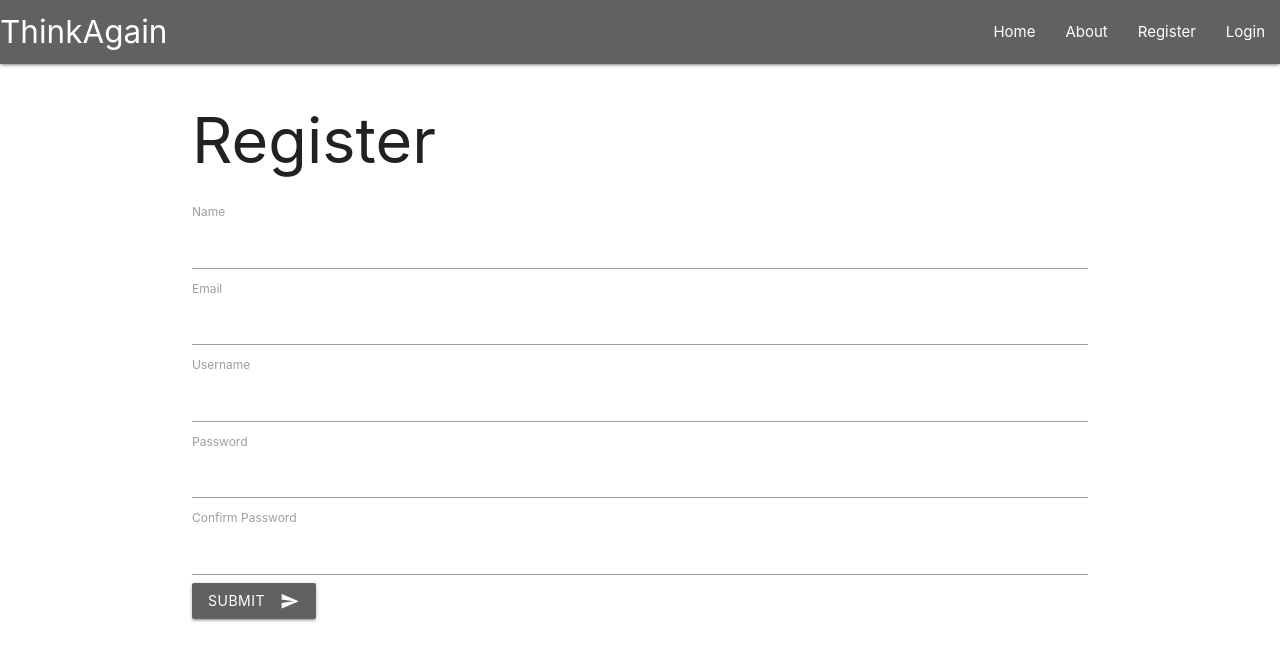
After one commit to SHIINA96/IoT_Server_Dashboard, a Flask app: page /register in a window 1280 px wide. The commit adds this page. Shown: the top 661 px of the page. Run offline with Flask 2, Linux system fonts and the light colour scheme; some libraries are stand-ins or nearby versions.

Commit message:
Test Code
The layout of JQuery need to be solved

```diff
--- a/app.py
+++ b/app.py
@@ -1,22 +1,28 @@
 # Setting sqlalchemy
 from sqlalchemy import Column, String, Integer, Date, create_engine
 from sqlalchemy.ext.declarative import declarative_base
-
 Base = declarative_base()
 
 # Create engine
 engine = create_engine("mysql+mysqlconnector://bob:secret@localhost:3306/Arduino")
 
-
 # Web setting
-from flask import Flask, render_template, Response
+from flask import Flask, render_template, request, redirect, url_for, logging, session, flash
+from wtforms import Form, StringField, PasswordField, validators
+from passlib.hash import sha256_crypt
+from functools import wraps
 from queue import Queue
 import threading
 import gevent
 import os, sys, time
 
+#from database import dbusers
+#from devices import Devices
+
 app = Flask(__name__)
-app.debug = True
+app.debug=True
+
+#devices = Devices()
 
 qHumi = Queue()
 qTemp = Queue()
@@ -28,108 +34,234 @@ qTemp = Queue()
 # To do - Error handling.
 temperature_value = 0
 def log_temp(name):
-	print("Starting " + name)
-	gevent.sleep(5)
-	while True:
-		global temperature_value
+    print("Starting " + name)
+    gevent.sleep(5)
+    while True:
+        global temperature_value
 
-		# Pull data from database
-		connection = engine.connect()
-		temperature_value = connection.execute("select Temperature_Value from Temperature_Data order by Data_ID DESC LIMIT 1")
-		for row in temperature_value:
-			print("Temperature:", row['Temperature_Value'])
-			temp = row['Temperature_Value']
-		connection.close()
+        # Pull data from database
+        connection = engine.connect()
+        temperature_value = connection.execute("select Temperature_Value from Temperature_Data order by Data_ID DESC LIMIT 1")
+        for row in temperature_value:
+            print("Temperature:", row['Temperature_Value'])
+            temp = row['Temperature_Value']
+        connection.close()
 
-		# print("temp added in the queue")
-		qTemp.put(temp)
-		gevent.sleep(0.5)
+        # print("temp added in the queue")
+        qTemp.put(temp)
+        gevent.sleep(0.5)
 
 
 # Logging humidity data - simulation
 # To do - Error handling.
 humidity_value = 0
 def log_humidity(name):
-	print("Starting " + name)
-	gevent.sleep(5)
-	while True:
-		global humidity_value
+    print("Starting " + name)
+    gevent.sleep(5)
+    while True:
+        global humidity_value
 
-		# Pull data from database
-		connection = engine.connect()
-		humidity_value = connection.execute("select Humidity_Value from Humidity_Data order by Data_ID DESC LIMIT 1")
-		for row in humidity_value:
-			print("Humidity:", row['Humidity_Value'])
-			humi = row['Humidity_Value']
-		connection.close()
+        # Pull data from database
+        connection = engine.connect()
+        humidity_value = connection.execute("select Humidity_Value from Humidity_Data order by Data_ID DESC LIMIT 1")
+        for row in humidity_value:
+            print("Humidity:", row['Humidity_Value'])
+            humi = row['Humidity_Value']
+        connection.close()
 
-		# print("humidity added in the queue")
-		qHumi.put(humi)
-		gevent.sleep(0.5)
+        # print("humidity added in the queue")
+        qHumi.put(humi)
+        gevent.sleep(0.5)
 
 # streaming logged data
 def streamTemp_data():
-	print("Starting streaming")
-	while True:
-		if not qTemp.empty():
-			resultTemp = qTemp.get()
-			print("sent data: ", resultTemp)
-			# print(result)
-			yield 'data: %s\n\n' % str(resultTemp)
-			gevent.sleep(.2)
-		else:
-			print ("QUEUE empty!! Unable to stream @",time.ctime())
-			gevent.sleep(.5) # Try again after 1 sec
-			# os._exit(1)
+    print("Starting streaming")
+    while True:
+        if not qTemp.empty():
+            resultTemp = qTemp.get()
+            print("sent data: ", resultTemp)
+            # print(result)
+            yield 'data: %s\n\n' % str(resultTemp)
+            gevent.sleep(.4)
+        else:
+            print ("QUEUE empty!! Unable to stream @",time.ctime())
+            gevent.sleep(1) # Try again after 1 sec
+            # os._exit(1)
 
 # streaming logged data
 def streamHumi_data():
-	print("Starting streaming")
-	while True:
-		if not qHumi.empty():
-			resultHumi = qHumi.get()
-			print("sent data: ", resultHumi)
-			# print(result)
-			yield 'data: %s\n\n' % str(resultHumi)
-			gevent.sleep(.2)
-		else:
-			print ("QUEUE empty!! Unable to stream @",time.ctime())
-			gevent.sleep(.5) # Try again after 1 sec
-			# os._exit(1)
-
-@app.route('/')
-def index():
-	print("Index requested")
-	return render_template('home.html')
+    print("Starting streaming")
+    while True:
+        if not qHumi.empty():
+            resultHumi = qHumi.get()
+            print("sent data: ", resultHumi)
+            # print(result)
+            yield 'data: %s\n\n' % str(resultHumi)
+            gevent.sleep(.4)
+        else:
+            print ("QUEUE empty!! Unable to stream @",time.ctime())
+            gevent.sleep(1) # Try again after 1 sec
+            # os._exit(1)
 
 @app.route('/streamTemp/', methods=['GET', 'POST'])
 def streamTemp():
-	# gevent.sleep(1)
-	print("stream requested/posted")
-	return Response(streamTemp_data(), mimetype="text/event-stream")
+    # gevent.sleep(1)
+    print("stream requested/posted")
+    return Response(streamTemp_data(), mimetype="text/event-stream")
 
 @app.route('/streamHumi/', methods=['GET', 'POST'])
 def streamHumi():
-	# gevent.sleep(1)
-	print("stream requested/posted")
-	return Response(streamHumi_data(), mimetype="text/event-stream")
+    # gevent.sleep(1)
+    print("stream requested/posted")
+    return Response(streamHumi_data(), mimetype="text/event-stream")
 
 
+# Home route
+@app.route('/')
+def home():
+    return render_template('home.html')
 
-if __name__ == "__main__":
-	try:
-		thTemp = threading.Thread(target=log_temp, args=("temp_logger",))
-		thHumi = threading.Thread(target=log_humidity, args=("humidity_logger",))
-		thTemp.start()
-		thHumi.start()
-		print ("Thread(s) started..")
-	except:
-		print ("Error: unable to start thread(s)")
-		os._exit(1)
-	else:
-		# start streaming
-		try:
-			app.run()
-		except:
-			print ("Streaming stopped")
-			os._exit(1)
+# About Route/Page
+@app.route('/about')
+def about():
+    return render_template('about.html')
+
+#Register Form Class
+class RegisterForm(Form):
+    name = StringField('Name', [validators.Length(min=1, max=50)])
+    username = StringField('Username', [validators.Length(min=4, max=25)])
+    email = StringField('Email', [validators.Length(min=6, max=50)])
+    password = PasswordField('Password', [
+        validators.DataRequired(),
+        validators.EqualTo('confirm', message='Password do not match')
+    ])
+    confirm = PasswordField('Confirm Password')
+
+
+# db = AppDatabase(app)
+# Register route
+@app.route('/register', methods=['GET', 'POST'])
+def register():
+    form = RegisterForm(request.form)
+    if request.method == 'POST' and form.validate():
+
+        name = form.name.data
+        email = form.email.data
+        username = form.username.data
+        password = sha256_crypt.encrypt(str(form.password.data))
+
+        connection = engine.connect()
+        connection.execute("INSERT INTO users(name, email, username, password) VALUES(%s, %s, %s, %s)", (name, email, username, password))
+        connection.close()
+
+
+        flash('Successful. You are registered. You may login.', 'success')
+
+        return redirect(url_for('login'))
+    return render_template('register.html', form=form)
+
+# Login Route
+@app.route('/login', methods=['GET', 'POST'])
+def login():
+    if request.method == 'POST':
+        # Get Form Fields
+        username = request.form['username']
+        password_candidate = request.form['password']
+
+        # Start Connection with Database
+        connection = engine.connect()
+
+        # Execute SQL
+        username_result = connection.execute('SELECT * FROM users WHERE username= %s', [username])
+        for row in username_result:
+            result = row['username']
+        # To Tell the User is exest or not
+        if result != []:
+            # Get stored hash
+            password_result = connection.execute('SELECT password FROM users WHERE username= %s', [username])
+            for row in password_result:
+                password = row['password']
+            # Close Connection
+            connection.close()
+
+            # Compare Password
+            if sha256_crypt.verify(password_candidate, password):
+                #Passed
+                session['logged_in'] = True
+                session['username'] = username
+
+                flash('You are logged in.', 'success')
+
+                return redirect(url_for('dashboard'))
+            else:
+                error = 'Invalid login'
+                return render_template('login.html', error=error)
+
+        else:
+            error = 'Username not found'
+            return render_template('login.html', error=error)
+
+    return render_template('login.html')
+
+# Check if user looged in
+def is_logged_in(f):
+    @wraps(f)
+    def wrap(*args, **kwargs):
+        if 'logged_in' in session:
+            return f(*args, **kwargs)
+        else:
+            flash('Unauthorized! Please login.', 'danger')
+            return redirect(url_for('login'))
+    return wrap
+
+# Logout Route
+@app.route('/logout')
+@is_logged_in
+def logout():
+    session.clear()
+    flash('You successfully logged out', 'success')
+    return redirect(url_for('login'))
+
+# Dashboard Route
+@app.route('/dashboard')
+@is_logged_in
+def dashboard():
+    print("Dashboard")
+    # Retriving data from database will go here
+    # First will have to get the data from the database and then send to the view
+    return render_template('dashboard.html')
+
+# Device Control Route
+@app.route('/device/<string:id>/<string:action>/')
+@is_logged_in
+def device_control(id, action):
+    for index in range(len(devices)):
+        if devices[index]['id'] == int(id):
+            # Update status
+            devices[index]['status'] = action
+            # Turn on/off the device
+            #Change the pin
+            print(devices[index]['pin'])
+            flash('Successful!! ' + devices[index]['name'] + ' updated', 'success')
+
+    return redirect(url_for('dashboard'))
+
+
+if __name__ == '__main__':
+    try:
+        thTemp = threading.Thread(target=log_temp, args=("temp_logger",))
+        thHumi = threading.Thread(target=log_humidity, args=("humidity_logger",))
+        thTemp.start()
+        thHumi.start()
+        print ("Thread(s) started..")
+    except:
+        print ("Error: unable to start thread(s)")
+        os._exit(1)
+    else:
+            # start streaming
+        try:
+            app.secret_key = 'verySecret#123'
+            app.run()
+        except:
+            print ("Streaming stopped")
+            os._exit(1)
--- /dev/null
+++ b/templates/includes/_formhelpers.html
@@ -0,0 +1,9 @@
+{% macro render_field(field) %}
+  {{ field.label }}
+  {{ field(**kwargs)|safe }}
+  {% if field.errors %}
+    {% for error in field.errors %}
+      <span class="help-inline">{{ error }}</span>
+    {% endfor %}
+  {% endif %}
+{% endmacro %}
--- /dev/null
+++ b/templates/includes/_messages.html
@@ -0,0 +1,16 @@
+
+{% with messages = get_flashed_messages(with_categories=true) %}
+  {% if messages %}
+    {% for category, message in messages %}
+      <div class="card-panel grey lighten-2" role="alert">{{ message }}</div>
+    {% endfor %}
+  {% endif %}
+{% endwith %}
+
+{% if error %}
+  <div class="card-panel red lighten-2">{{error}}</div>
+{% endif %}
+
+{% if msg %}
+  <div class="card-panel grey lighten-2">{{msg}}</div>
+{% endif %}
--- /dev/null
+++ b/templates/includes/_navbar.html
@@ -0,0 +1,30 @@
+<nav class="grey darken-2">
+  <div class="nav-wrapper">
+    <a href="/" class="brand-logo">ThinkAgain</a>
+    <a href="#" data-target="mobile-demo" class="sidenav-trigger"><i class="material-icons">menu</i></a>
+    <ul class="right hide-on-med-and-down">
+      <li><a href="/">Home</a></li>
+      <li><a href="/about">About</a></li>
+
+      {% if session.logged_in %}
+        <li><a href="/dashboard">Dashboard</a></li>
+        <li><a href="/logout">Logout</a></li>
+      {% else %}
+        <li><a href="/register">Register</a></li>
+        <li><a href="/login">Login</a></li>
+      {% endif%}
+    </ul>
+  </div>
+</nav>
+
+<ul class="sidenav" id="mobile-demo">
+  <li><a href="/">Home</a></li>
+  <li><a href="/about">About</a></li>
+  {% if session.logged_in %}
+    <li><a href="/dashboard">Dashboard</a></li>
+    <li><a href="/logout">Logout</a></li>
+  {% else %}
+    <li><a href="/register">Register</a></li>
+    <li><a href="/login">Login</a></li>
+  {% endif%}
+</ul>
--- /dev/null
+++ b/templates/layout.html
@@ -0,0 +1,30 @@
+<!DOCTYPE html>
+<html lang="en" dir="ltr">
+  <head>
+    <meta charset="utf-8">
+    <title>IoT-Flask-Template</title>
+    <!--Import Google Icon Font-->
+    <link href="https://fonts.googleapis.com/icon?family=Material+Icons" rel="stylesheet">
+    <!-- Compiled and minified CSS -->
+    <link rel="stylesheet" href="https://cdnjs.cloudflare.com/ajax/libs/materialize/1.0.0/css/materialize.min.css">
+    {% block head %} {% endblock %}
+  </head>
+  <body>
+    {% include 'includes/_navbar.html' %}
+    <div class="container">
+      {% include 'includes/_messages.html' %}
+      {% block body %}{% endblock %}
+    </div>
+
+<!--     <script src="//cdnjs.cloudflare.com/ajax/libs/jquery/1.11.3/jquery.min.js"></script> -->
+
+<!--     <script src="https://code.jquery.com/jquery-3.3.1.slim.min.js" integrity="sha384-q8i/X+965DzO0rT7abK41JStQIAqVgRVzpbzo5smXKp4YfRvH+8abtTE1Pi6jizo" crossorigin="anonymous"></script> -->
+    <!-- For toggle button -->
+    <script src="https://cdnjs.cloudflare.com/ajax/libs/materialize/1.0.0/js/materialize.min.js"></script>
+    <script type="text/javascript">
+      $(document).ready(function(){
+        $('.sidenav').sidenav();
+      });
+    </script>
+  </body>
+</html>
--- /dev/null
+++ b/templates/register.html
@@ -0,0 +1,27 @@
+{% extends 'layout.html'%}
+
+{% block body %}
+  <h1>Register</h1>
+    {% from "includes/_formhelpers.html" import render_field %}
+  <form method="post" action="">
+    <div class="form-group">
+      {{render_field(form.name, class="form-control")}}
+    </div>
+    <div class="form-group">
+      {{render_field(form.email, class="form-control")}}
+    </div>
+    <div class="form-group">
+      {{render_field(form.username, class="form-control")}}
+    </div>
+    <div class="form-group">
+      {{render_field(form.password, class="form-control")}}
+    </div>
+    <div class="form-group">
+      {{render_field(form.confirm, class="form-control")}}
+    </div>
+    <button type="submit" class="btn grey darken-2 waves-effect waves-light">
+      <span>Submit</span>
+      <i class="material-icons right">send</i>
+    </button>
+  </form>
+{% endblock %}
```
Also changed, not shown: devices.py (added, +25 -0 lines), requirments.txt (+6 -6 lines), templates/about.html (added, +7 -0 lines), templates/dashboard.html (added, +76 -0 lines), templates/home.html (+16 -89 lines), templates/home.html.tmp.html (deleted, +0 -92 lines), templates/login.html (added, +19 -0 lines), README.md, 1 other file.
